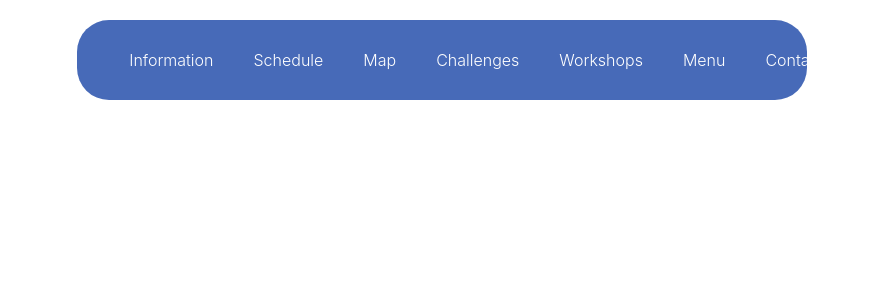
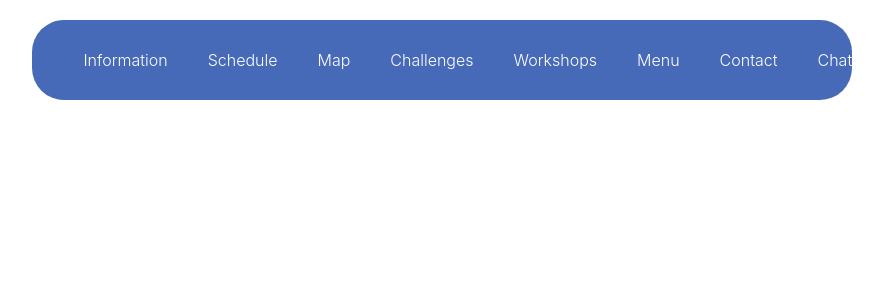
Before and after one commit to Qerope/2025-uottahack-live, a React (Create React App) app: page / in a window 1280 px wide. Shown: the top 300 px of the page, without its empty margins (198-1081 px from the left). Built offline with nearby package versions, Linux system fonts and the light colour scheme; a web font is replaced by a local one.

Commit message:
fix chat overflow in nav

```diff
--- a/src/components/NavBarComponent.css
+++ b/src/components/NavBarComponent.css
@@ -3,7 +3,7 @@
   user-select: none;
   border-radius: 2rem;
   background: rgba(71, 106, 184, 1);
-  max-width: 57%;
+  max-width: 64%; /* Increased from 57% to 75% */
   margin: 20px auto 0 auto;
 }
 
@@ -14,14 +14,7 @@
   height: 100%;
 }
 
-#brand {
-  font-family: Harabara;
-  position: relative;
-  display: flex;
-  align-items: center;
-}
-
-#basic-navbar-nav a {
+#basic-navbar-nav .nav-link {
   color: white;
   font-weight: 300;
   padding: 20px;
@@ -30,9 +23,9 @@
   transition: background-color 0.3s ease, padding 0.3s ease;
 }
 
-#basic-navbar-nav a:hover {
+#basic-navbar-nav .nav-link:hover {
   background-color: rgba(98, 147, 228, 1);
   text-decoration: none;
   border-radius: 2rem;
-  padding: 12px;
+  padding: 12px; /* Restores original hover animation */
 }
--- a/src/components/NavBarComponent.tsx
+++ b/src/components/NavBarComponent.tsx
@@ -8,7 +8,7 @@ import { NavLink } from 'react-router-dom';
 
 import Navbar from 'react-bootstrap/Navbar';
 import Nav from 'react-bootstrap/Nav';
-import Logo from "../assets/images/logo.png";
+import Container from 'react-bootstrap/Container';
 
 class NavBarComponent extends React.Component {
     state: any;
@@ -48,8 +48,7 @@ class NavBarComponent extends React.Component {
                     className="navbar-dark"
                     expand="xl"
                 >
-					<Navbar.Brand id="brand" className="mt-2">
-					</Navbar.Brand>
+                    <Container fluid>
                         <Navbar.Toggle
                             aria-controls="basic-navbar-nav"
                             onClick={this.toggle}
@@ -63,6 +62,7 @@ class NavBarComponent extends React.Component {
                                         to={Array.isArray(routeItem.path) ? routeItem.path[0] : routeItem.path}
                                         onClick={this.collapse}
                                         exact
+                                        className="nav-link"
                                         style={{ alignSelf: 'center' }}
                                     >
                                         {routeItem.title}
@@ -70,8 +70,8 @@ class NavBarComponent extends React.Component {
                                 ))}
                             </Nav>
                         </Navbar.Collapse>
+                    </Container>
                 </Navbar>
-
             </>
         );
     }
```
Lines whose indentation alone changed are shown as unchanged.
